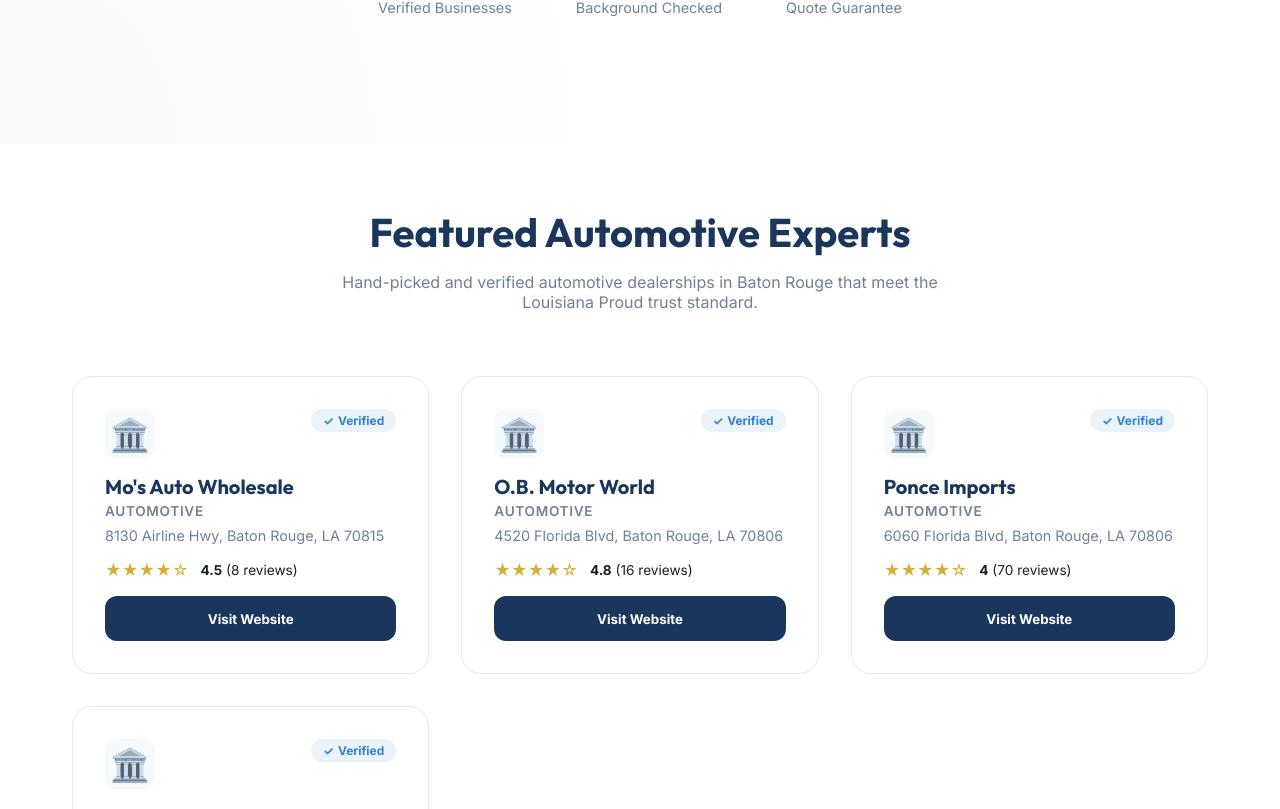
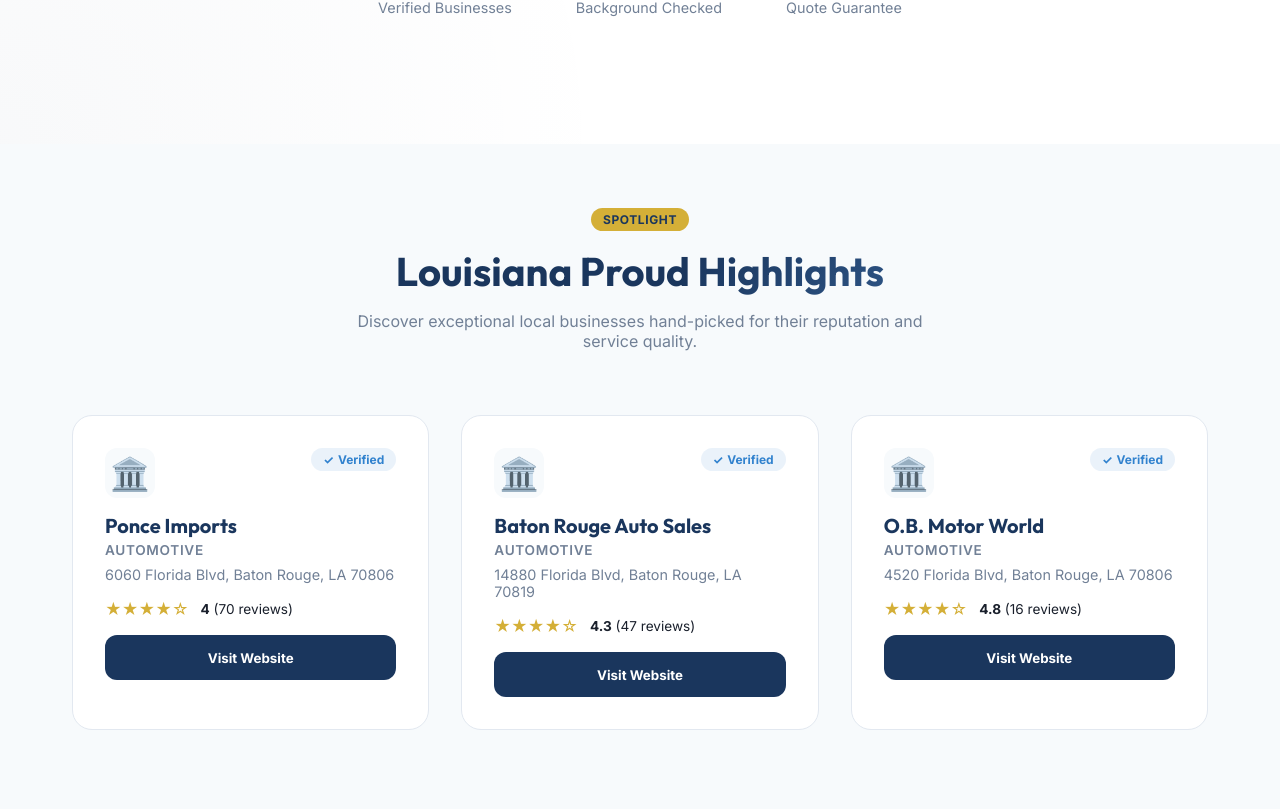
Before and after one commit to blooprint24/directory-louisiana-proud, a Next.js app: page / in a window 1280 px wide. Shown: the part 811-1620 px from the top of the page. Built offline with nearby package versions, Linux system fonts and the light colour scheme.

Commit message:
Refactored listings: conditional search results and randomized featured spotlight

```diff
--- /dev/null
+++ b/components/FeaturedBusinesses.js
@@ -0,0 +1,73 @@
+import { useState, useEffect } from 'react';
+import styles from './Listings.module.css'; // Reusing styles for consistency
+import listingsData from '../data/listings.json';
+
+export default function FeaturedBusinesses() {
+    const [featured, setFeatured] = useState([]);
+
+    useEffect(() => {
+        // Pick 3 random businesses
+        const shuffled = [...listingsData].sort(() => 0.5 - Math.random());
+        setFeatured(shuffled.slice(0, 3));
+    }, []);
+
+    return (
+        <section className="section-padding" style={{ background: 'var(--surface)' }}>
+            <div className="container">
+                <div style={{ textAlign: 'center', marginBottom: 'var(--gap-lg)' }}>
+                    <div style={{
+                        display: 'inline-block',
+                        background: 'var(--secondary)',
+                        color: 'var(--primary)',
+                        padding: '0.25rem 0.75rem',
+                        borderRadius: '100px',
+                        fontSize: '0.75rem',
+                        fontWeight: '800',
+                        textTransform: 'uppercase',
+                        letterSpacing: '0.05em',
+                        marginBottom: '1rem'
+                    }}>
+                        Spotlight
+                    </div>
+                    <h2 style={{ fontSize: '2.5rem', color: 'var(--primary)', marginBottom: 'var(--gap-sm)' }}>
+                        Louisiana Proud <span className="text-gradient">Highlights</span>
+                    </h2>
+                    <p style={{ color: 'var(--muted)', maxWidth: '600px', margin: '0 auto' }}>
+                        Discover exceptional local businesses hand-picked for their reputation and service quality.
+                    </p>
+                </div>
+
+                <div className={styles.grid}>
+                    {featured.map((business) => (
+                        <div key={business.id} className={styles.card}>
+                            <div className={styles.cardHeader}>
+                                <div className={styles.icon}>{business.image}</div>
+                                <div className={styles.verifiedBadge}>
+                                    <span className={styles.check}>✓</span> Verified
+                                </div>
+                            </div>
+
+                            <h3 className={styles.name}>{business.name}</h3>
+                            <p className={styles.category}>{business.category}</p>
+                            <p className={styles.address}>{business.address}</p>
+
+                            <div className={styles.ratingSection}>
+                                <div className={styles.stars}>
+                                    {'★'.repeat(Math.floor(business.rating))}
+                                    {'☆'.repeat(5 - Math.floor(business.rating))}
+                                </div>
+                                <span className={styles.ratingText}>
+                                    <strong>{business.rating}</strong> ({business.reviews} reviews)
+                                </span>
+                            </div>
+
+                            <button className={styles.contactButton}>
+                                Visit Website
+                            </button>
+                        </div>
+                    ))}
+                </div>
+            </div>
+        </section>
+    );
+}
--- a/components/Listings.js
+++ b/components/Listings.js
@@ -2,6 +2,9 @@
 import listingsData from '../data/listings.json';
 
 export default function Listings({ searchQuery = "", locationQuery = "" }) {
+    // Only show results if a search is active
+    if (!searchQuery && !locationQuery) return null;
+
     const filteredListings = listingsData.filter((business) => {
         const matchesSearch =
             business.name.toLowerCase().includes(searchQuery.toLowerCase()) ||
@@ -18,12 +21,11 @@
             <div className="container">
                 <div style={{ textAlign: 'center', marginBottom: 'var(--gap-lg)' }}>
                     <h2 style={{ fontSize: '2.5rem', color: 'var(--primary)', marginBottom: 'var(--gap-sm)' }}>
-                        {searchQuery || locationQuery ? 'Search Results' : 'Featured Automotive Experts'}
+                        Search Results
                     </h2>
                     <p style={{ color: 'var(--muted)', maxWidth: '600px', margin: '0 auto' }}>
-                        {searchQuery || locationQuery
-                            ? `Showing results for "${searchQuery}" in "${locationQuery}"`
-                            : 'Hand-picked and verified automotive dealerships in Baton Rouge that meet the Louisiana Proud trust standard.'}
+                        Showing results for <span style={{ color: 'var(--primary)', fontWeight: '600' }}>"{searchQuery || 'Any Category'}"</span>
+                        {locationQuery && <> in <span style={{ color: 'var(--primary)', fontWeight: '600' }}>"{locationQuery}"</span></>}
                     </p>
                 </div>
 
--- a/pages/index.js
+++ b/pages/index.js
@@ -4,6 +4,7 @@
 import Hero from "../components/Hero";
 import Listings from "../components/Listings";
 import CategoryGrid from "../components/CategoryGrid";
+import FeaturedBusinesses from "../components/FeaturedBusinesses";
 
 export default function Home() {
   const [searchQuery, setSearchQuery] = useState("");
@@ -46,6 +47,10 @@
         <Hero onSearch={handleSearch} />
 
         <Listings searchQuery={searchQuery} locationQuery={locationQuery} />
+
+        {!searchQuery && !locationQuery && (
+          <FeaturedBusinesses />
+        )}
 
         <CategoryGrid onCategoryClick={handleCategoryClick} />
 
```
